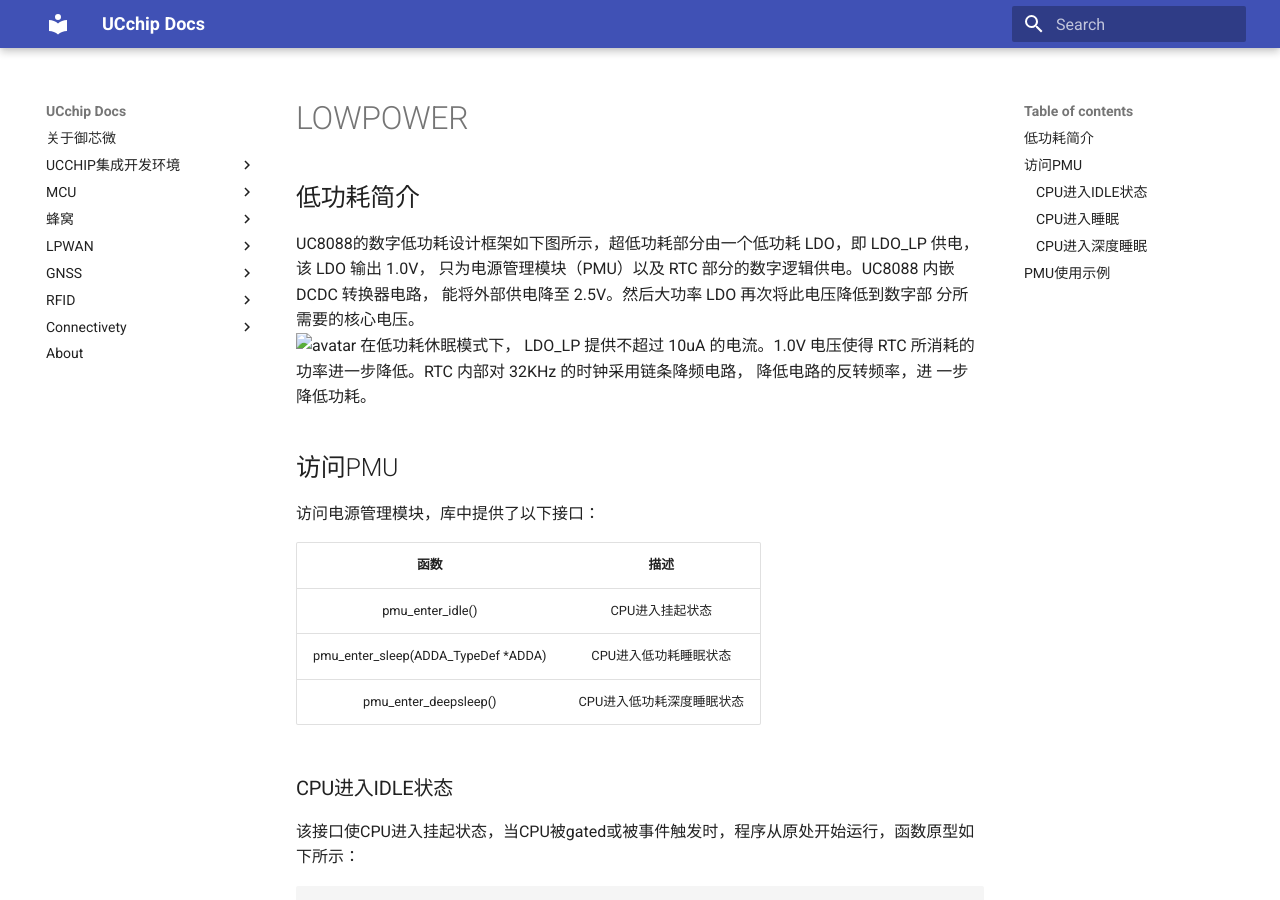
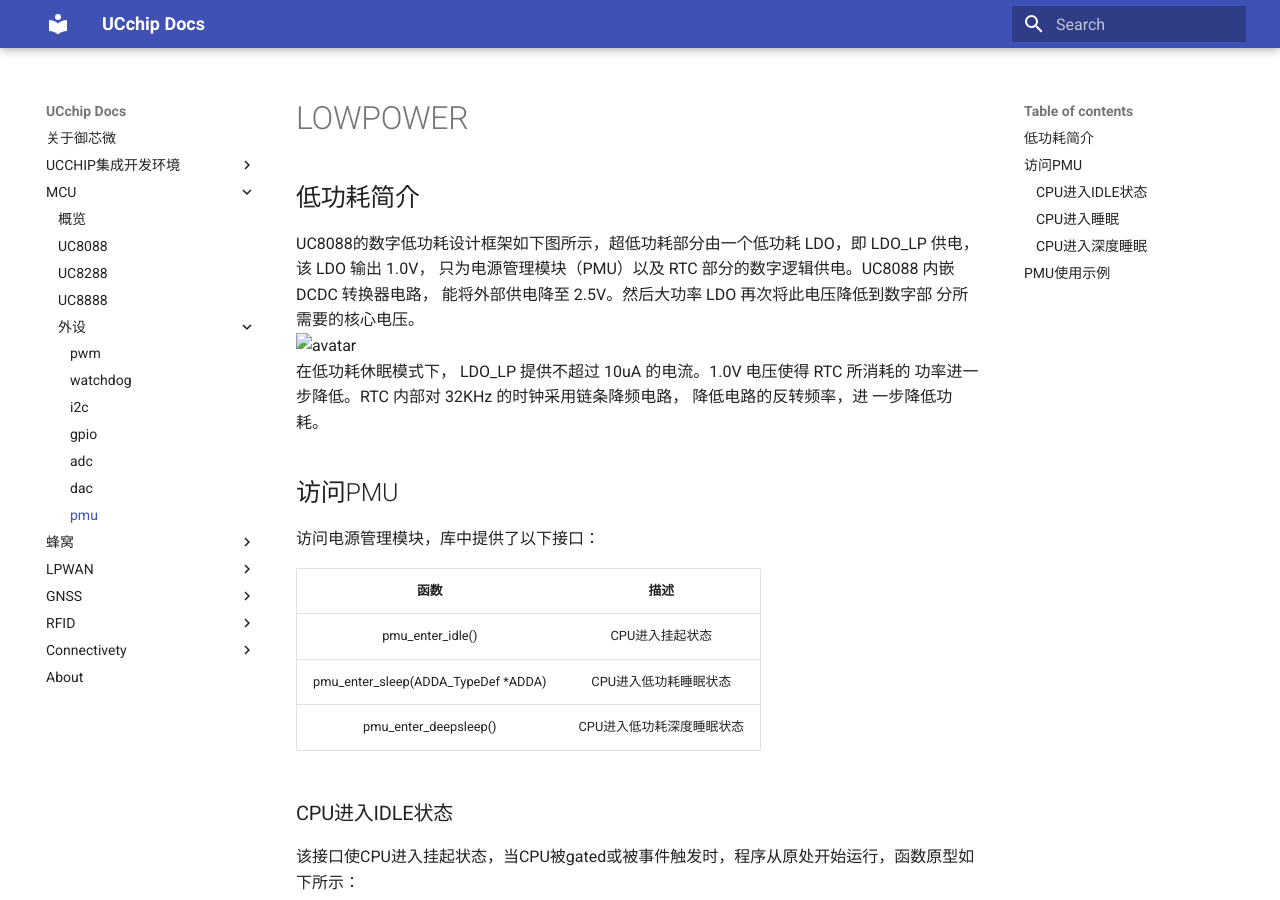
Before and after one commit to June34/docs-online, an MkDocs documentation site: the page built from docs/MCU/imperio/PMU/lowpower.md, in a window 1280 px wide and 900 px high. Built offline with MkDocs 1.6.1 and Material for MkDocs 9.7.7, drawn with Linux system fonts in a browser that asks for light colours; old or Windows-style settings are respelled for this version of MkDocs; part of the change alters nothing that is shown.

Commit message:
change lowpower.md

```diff
--- a/mkdocs.yml
+++ b/mkdocs.yml
@@ -18,6 +18,7 @@ pages:
           - 'gpio': MCU/imperio/gpio/GPIO.md
           - 'adc': MCU/imperio/ADC/ADC.md
           - 'dac': MCU/imperio/DAC/DAC.md
+          - 'pmu': MCU/imperio/PMU/lowpower.md
     - 蜂窝:
         - '概览':   3gpp/introduction_3gpp.md
         - 'UC8088': 3gpp/3gpp_uc8088.md
```
Also changed, not shown: docs/MCU/imperio/PMU/lowpower.md (line endings or trailing spaces).
